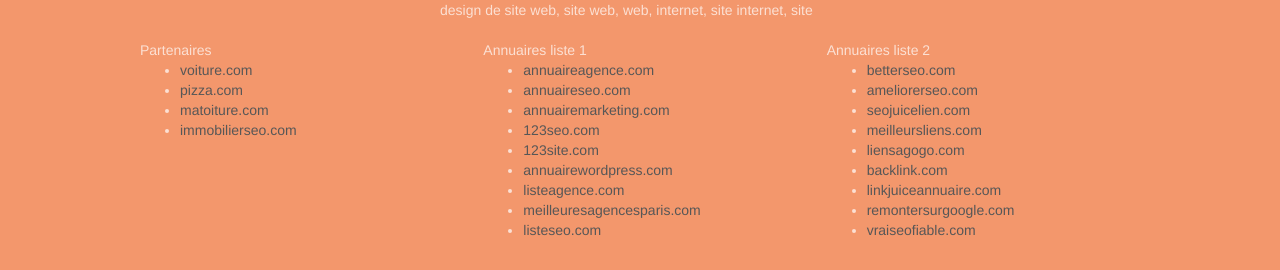
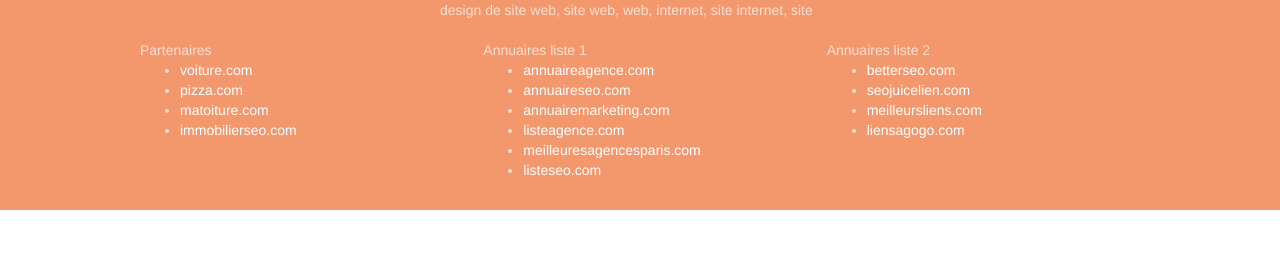
Before and after one commit to TLetocart/Projet4.github.io, a plain HTML site: page index.html in a window 1280 px wide. Shown: the part 3712-3982 px from the top of the page. After the commit the page ends 3922 px from the top, so only its background shows below. Drawn offline with Linux system fonts and the light colour scheme.

Commit message:
Annulaire

```diff
--- a/index.html
+++ b/index.html
@@ -251,38 +251,30 @@
 					<div class="col-sm-4">
 						Partenaires
 							<ul>
-								<li><a href="voiture.com">voiture.com</a></li>
-								<li><a href="pizza.com">pizza.com</a></li>
-								<li><a href="matoiture.com">matoiture.com</a></li>
-								<li><a href="immobilierseo.com">immobilierseo.com</a></li>
+								<li><a class="blanc" href="voiture.com">voiture.com</a></li>
+								<li><a class="blanc" href="pizza.com">pizza.com</a></li>
+								<li><a class="blanc" href="matoiture.com">matoiture.com</a></li>
+								<li><a class="blanc" href="immobilierseo.com">immobilierseo.com</a></li>
 							</ul>
 					</div>
 					<div class="col-sm-4">
 						Annuaires liste 1
 						<ul>
-							<li><a href="annuaireagence.com">annuaireagence.com</a></li>
-							<li><a href="annuaireseo.com">annuaireseo.com</a></li>
-							<li><a href="annuairemarketing.com">annuairemarketing.com</a></li>
-							<li><a href="123seoture.com">123seo.com</a></li>
-							<li><a href="123site.com">123site.com</a></li>
-							<li><a href="annuairewordpress.com">annuairewordpress.com</a></li>
-							<li><a href="listeagence.com">listeagence.com</a></li>
-							<li><a href="meilleuresagencesparis.com">meilleuresagencesparis.com</a></li>
-							<li><a href="listeseo.com">listeseo.com</a></li>
+							<li><a class="blanc" href="annuaireagence.com">annuaireagence.com</a></li>
+							<li><a class="blanc" href="annuaireseo.com">annuaireseo.com</a></li>
+							<li><a class="blanc" href="annuairemarketing.com">annuairemarketing.com</a></li>
+							<li><a class="blanc" href="listeagence.com">listeagence.com</a></li>
+							<li><a class="blanc" href="meilleuresagencesparis.com">meilleuresagencesparis.com</a></li>
+							<li><a class="blanc" href="listeseo.com">listeseo.com</a></li>
 						</ul>
 					</div>
 					<div class="col-sm-4">
 						Annuaires liste 2
 						<ul>
-							<li><a href="betterseo.com">betterseo.com</a></li>
-							<li><a href="ameliorerseo.com">ameliorerseo.com</a></li>
-							<li><a href="seojuicelien.com">seojuicelien.com</a></li>
-							<li><a href="meilleursliens.com">meilleursliens.com</a></li>
-							<li><a href="liensagogo.com">liensagogo.com</a></li>
-							<li><a href="backlink.com">backlink.com</a></li>
-							<li><a href="linkjuiceannuaire.com">linkjuiceannuaire.com</a></li>
-							<li><a href="remontersurgoogle.com">remontersurgoogle.com</a></li>
-							<li><a href="vraiseofiable.com">vraiseofiable.com</a></li>
+							<li><a class="blanc" href="betterseo.com">betterseo.com</a></li>
+							<li><a class="blanc" href="seojuicelien.com">seojuicelien.com</a></li>
+							<li><a class="blanc" href="meilleursliens.com">meilleursliens.com</a></li>
+							<li><a class="blanc" href="liensagogo.com">liensagogo.com</a></li>
 						</ul>
 					</div>
 				</div>
```
